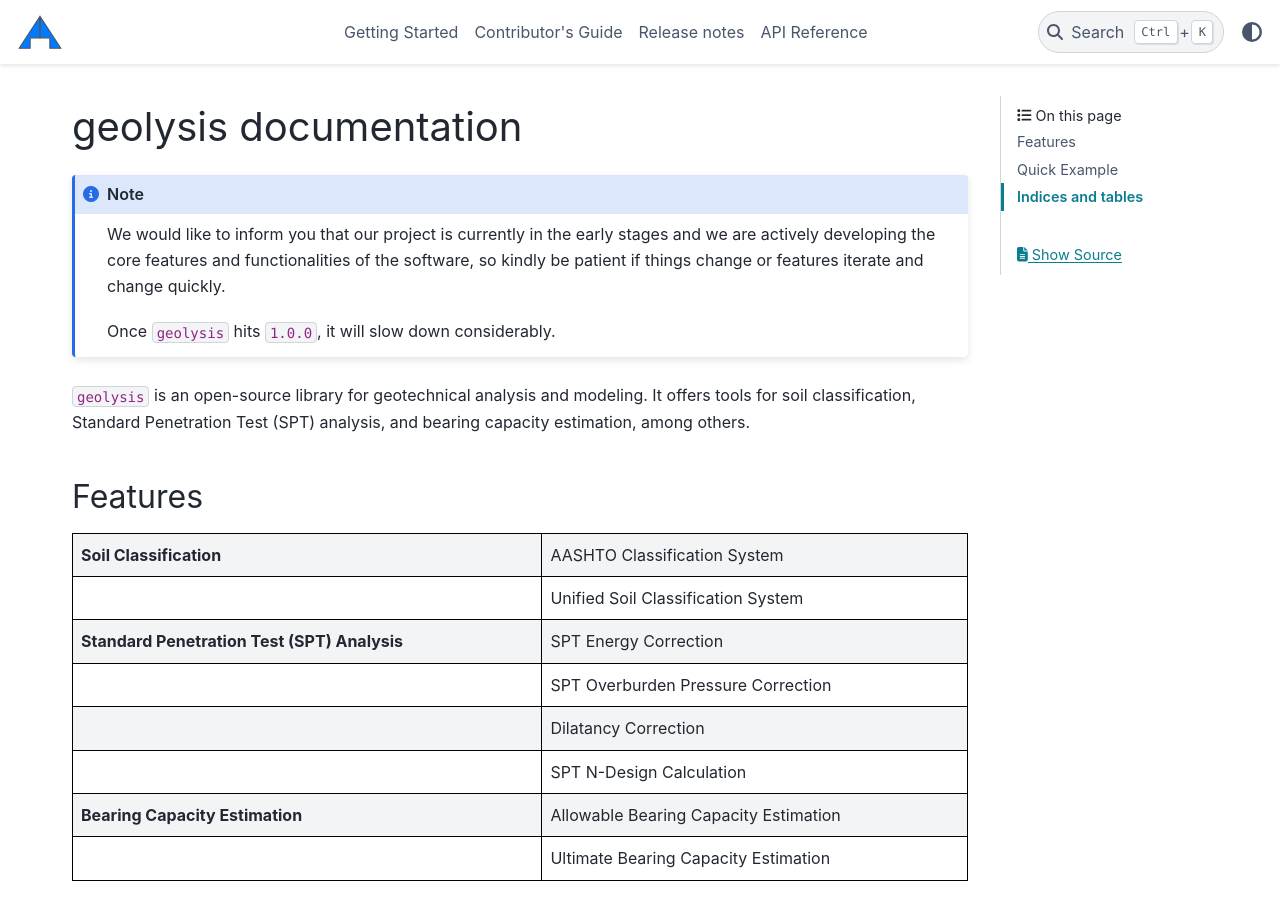
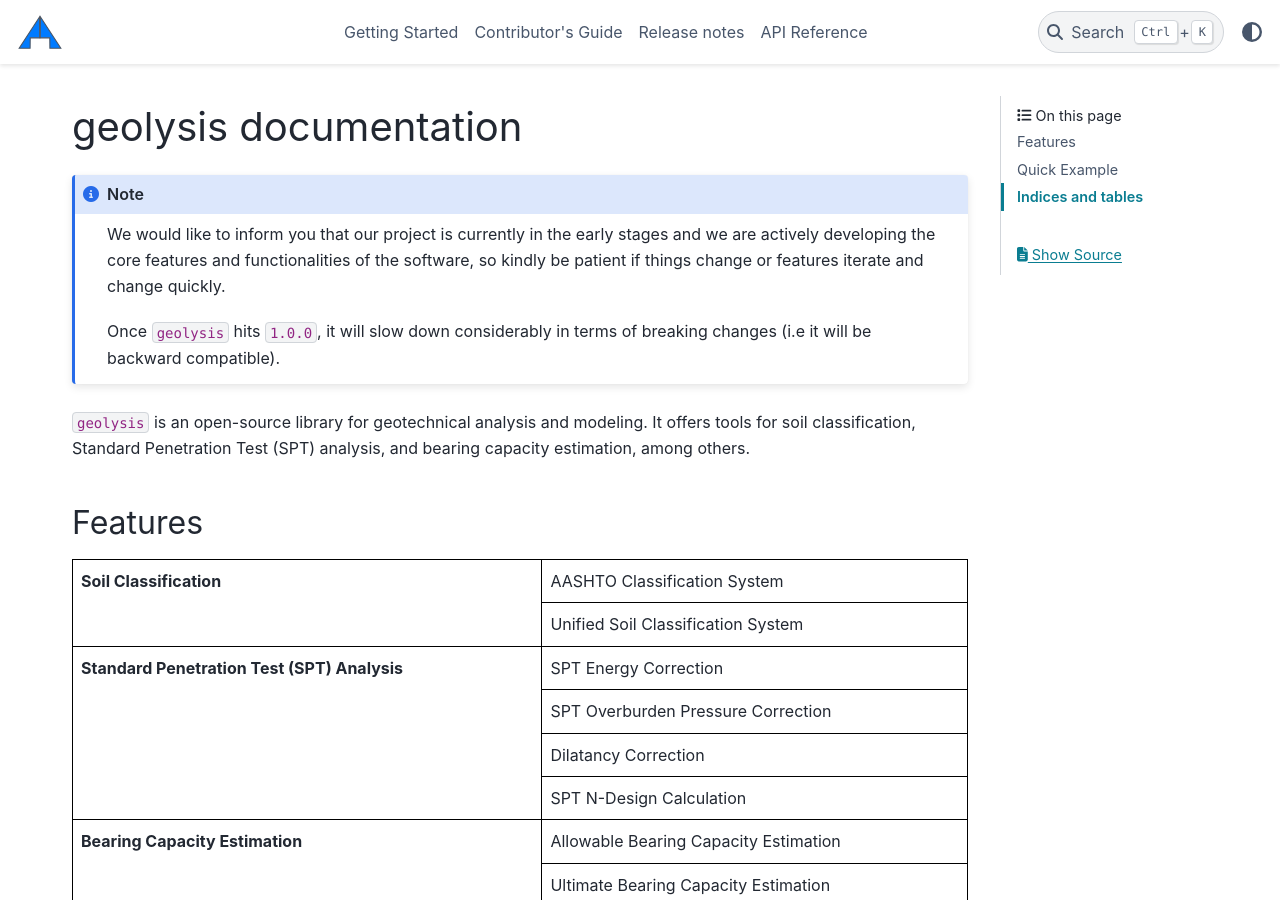
Before and after one commit to patrickboateng/geolysis, a Sphinx documentation site: the page built from docs/source/index.rst, in a window 1280 px wide and 900 px high. Built offline with Sphinx 7.4.7 and the PyData theme 0.15.4, drawn with Linux system fonts in a browser that asks for light colours; nearby versions of some CDN libraries.

Commit message:
minor change

```diff
--- a/docs/source/index.rst
+++ b/docs/source/index.rst
@@ -12,7 +12,8 @@ geolysis documentation
    software, so kindly be patient if things change or features iterate and
    change quickly.
 
-   Once ``geolysis`` hits ``1.0.0``, it will slow down considerably.
+   Once ``geolysis`` hits ``1.0.0``, it will slow down considerably in terms of
+   breaking changes (i.e it will be backward compatible).
 
 
 ``geolysis`` is an open-source library for geotechnical analysis and modeling.
@@ -22,25 +23,46 @@ analysis, and bearing capacity estimation, among others.
 Features
 ========
 
-.. list-table::
-   :header-rows: 0
+.. raw:: html
+    :class: html-table-custom-style
 
-   * - **Soil Classification**
-     - AASHTO Classification System
-   * -
-     - Unified Soil Classification System
-   * - **Standard Penetration Test (SPT) Analysis**
-     - SPT Energy Correction
-   * -
-     - SPT Overburden Pressure Correction
-   * -
-     - Dilatancy Correction
-   * -
-     - SPT N-Design Calculation
-   * - **Bearing Capacity Estimation**
-     - Allowable Bearing Capacity Estimation
-   * -
-     - Ultimate Bearing Capacity Estimation
+    <table>
+      <tr>
+        <td rowspan="2" style="vertical-align: top;">
+        <strong>Soil Classification</strong>
+        </td>
+        <td>AASHTO Classification System</td>
+      </tr>
+      <tr>
+        <td>Unified Soil Classification System</td>
+      </tr>
+      <tr>
+        <td rowspan="4" style="vertical-align: top;">
+        <strong>Standard Penetration Test (SPT) Analysis</strong>
+        </td>
+        <td>SPT Energy Correction</td>
+      </tr>
+      <tr>
+        <td>SPT Overburden Pressure Correction</td>
+      </tr>
+      <tr>
+        <td>Dilatancy Correction</td>
+      </tr>
+      <tr>
+        <td>SPT N-Design Calculation</td>
+      </tr>
+      <tr>
+        <td rowspan="2" style="vertical-align: top;">
+        <strong>Bearing Capacity Estimation</strong>
+        </td>
+        <td>Allowable Bearing Capacity Estimation</td>
+      </tr>
+      <tr>
+        <td>Ultimate Bearing Capacity Estimation</td>
+      </tr>
+    </table>
+
+
 
 Quick Example
 =============
```
